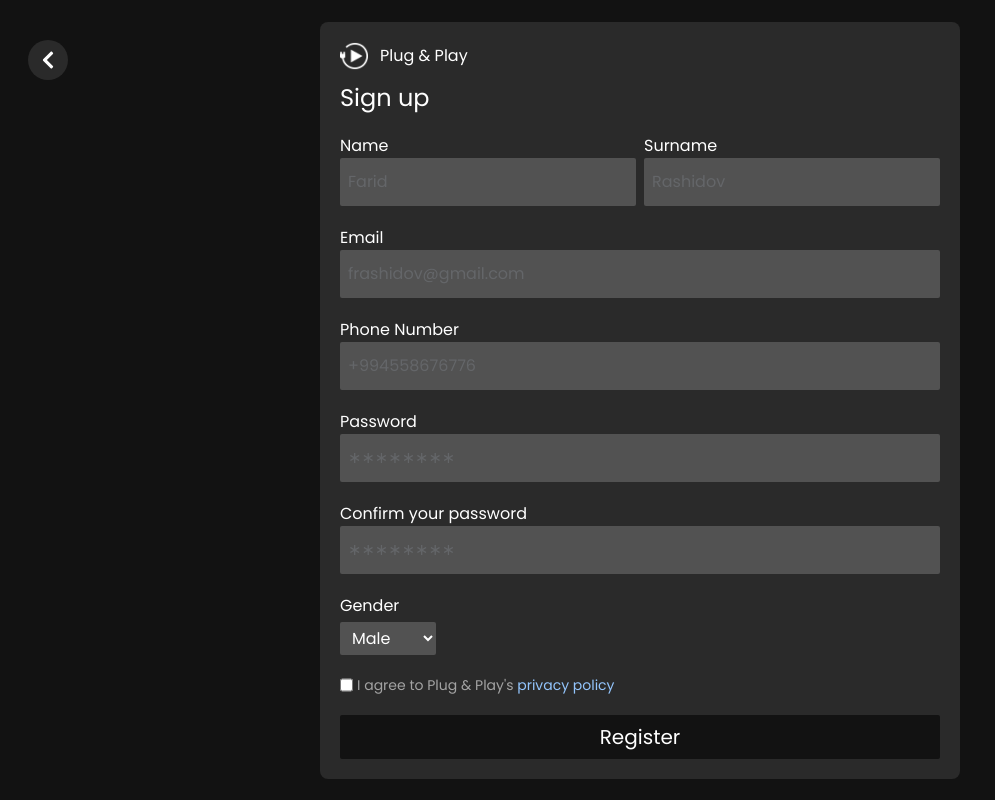
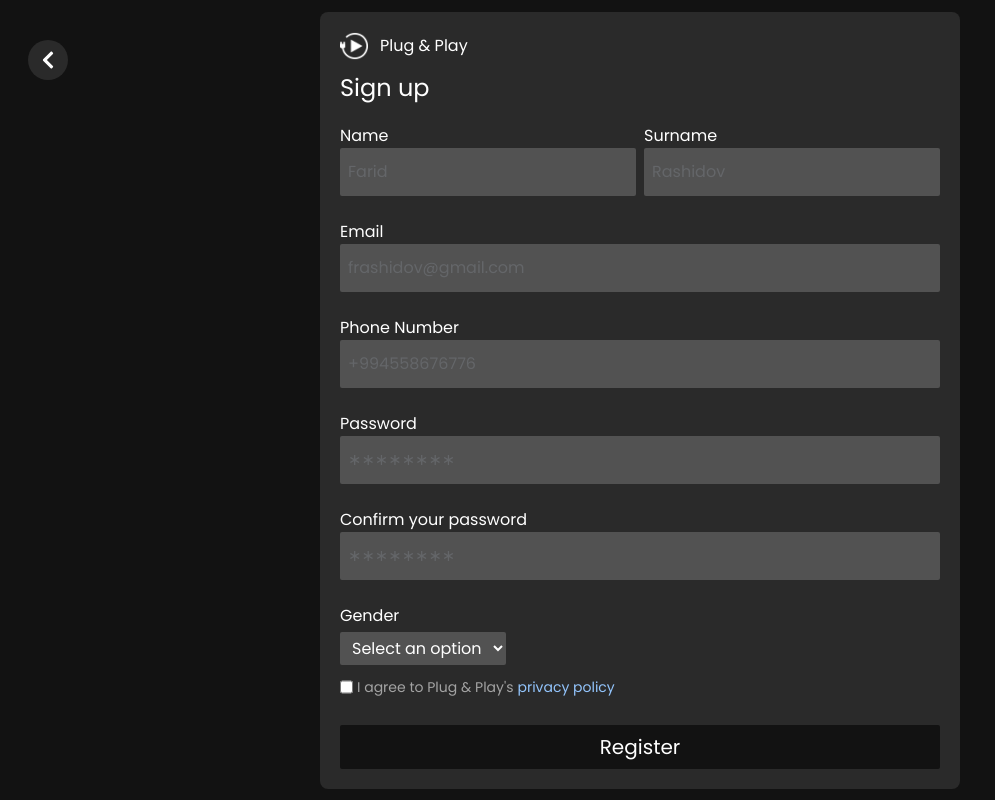
Before and after one commit to imrashidov/plug-and-play, a React (Vite) app: page /login/register in a window 1280 px wide. Shown: the whole page, without its empty margins (0-995 px from the left). Built offline with nearby package versions, Linux system fonts and the light colour scheme.

Commit message:
Add: yup package to package.json and creating registerSchema for register page form validation

```diff
--- a/package.json
+++ b/package.json
@@ -16,7 +16,8 @@
     "react-dom": "^18.2.0",
     "react-icons": "^5.0.1",
     "react-router-dom": "^6.22.3",
-    "react-slideshow-image": "^4.3.1"
+    "react-slideshow-image": "^4.3.1",
+    "yup": "^1.4.0"
   },
   "devDependencies": {
     "@types/react": "^18.2.66",
--- a/src/App.jsx
+++ b/src/App.jsx
@@ -5,6 +5,7 @@
 import Login from "./pages/Login";
 import ForgotPassword from "./pages/ForgotPassword";
 import Register from "./pages/Register";
+import MyForm from "./pages/MyForm";
 
 function App() {
   const location = useLocation();
@@ -14,6 +15,7 @@
       <Routes>
         <Route path="/" element={<Home />} />
         <Route path="/login" element={<Login />} />
+        <Route path="/test" element={<MyForm />} />
         <Route path="/login/forgot-password" element={<ForgotPassword />} />
         <Route path="/login/register" element={<Register />} />
       </Routes>
--- a/src/index.css
+++ b/src/index.css
@@ -416,47 +416,47 @@
   @apply bg-dark-secondary p-5 rounded-lg !max-w-[40rem] w-full;
 }
 .register-main form {
-  @apply mt-5 flex flex-col gap-5 h-full;
+  @apply mt-5 flex flex-col gap-0 h-full;
 }
 .register-details {
-  @apply grid grid-cols-2 gap-2;
+  @apply grid grid-cols-2 gap-2 relative;
 }
 .register-input {
-  @apply w-full flex flex-col;
+  @apply w-full flex flex-col relative pb-6;
 }
 .register-input input {
   @apply bg-neutral-600 rounded-sm h-10 px-2 py-6 outline-none placeholder:text-gray-400/25;
 }
 .register-privacy {
-  @apply flex gap-1;
+  @apply flex gap-1 mt-3 relative;
 }
 .register-privacy input {
   @apply checked:accent-neutral-700;
 }
 .register-privacy label {
-  @apply text-sm text-neutral-400;
+  @apply text-sm  text-neutral-400 relative;
 }
-.register-privacy label span {
+.register-privacy span {
   @apply text-sm text-blue-300 cursor-pointer hover:text-blue-400 transition-colors duration-300;
 }
 .register-gender {
-  @apply w-fit;
+  @apply relative;
 }
 .register-gender select {
-  @apply bg-neutral-600 rounded-sm px-2 py-1 w-full mt-1 focus:outline-none;
+  @apply bg-neutral-600 rounded-sm px-2 py-1 w-fit mt-1 focus:outline-none;
 }
 .auth-button {
-  @apply bg-dark-primary rounded-sm p-2 hover:shadow-xl transition-all duration-300;
+  @apply bg-dark-primary rounded-sm p-2 mt-7 hover:shadow-xl transition-all duration-300;
 }
 /* Register Page End */
 
 /* Privacy Policy Modal Start */
 
 .privacy-modal {
-  @apply invisible opacity-0 transition-all duration-300 ease-in-out;
+  @apply invisible opacity-0 relative z-10 transition-all duration-300 ease-in-out;
 }
 .privacy-modal.show {
-  @apply visible opacity-100 transition-all duration-300;
+  @apply visible opacity-100 relative z-10 transition-all  duration-300 ease-in-out;
 }
 .privacy-container {
   @apply fixed  bg-white/20 w-full z-10 h-full justify-center flex px-5;
@@ -487,3 +487,18 @@
 }
 
 /* Privacy Policy Modal End */
+
+/* Errors */
+
+.errors {
+  @apply text-red-300 text-sm absolute bottom-0 first-letter:capitalize;
+}
+.errors-gender {
+  @apply text-red-300 text-sm absolute right-0 first-letter:capitalize;
+}
+.errors-privacy {
+  @apply text-red-300 w-full text-sm absolute top-5  first-letter:capitalize;
+}
+.disabled-button {
+  @apply bg-dark-secondary cursor-not-allowed;
+}
--- /dev/null
+++ b/src/pages/MyForm.jsx
@@ -0,0 +1,53 @@
+import { Formik, Field, ErrorMessage } from "formik";
+
+const initialValues = {
+  agreeToTerms: false,
+  country: "",
+};
+
+const MyForm = () => {
+  return (
+    <Formik
+      initialValues={initialValues}
+      onSubmit={(values) => console.log(values)}
+    >
+      {({ values, handleChange, handleBlur, errors, handleSubmit }) => (
+        <form onSubmit={handleSubmit}>
+          <div>
+            <Field
+              type="checkbox"
+              name="agreeToTerms"
+              checked={values.agreeToTerms}
+              onChange={handleChange}
+              onBlur={handleBlur}
+            />
+            <label htmlFor="agreeToTerms">Agree to terms</label>
+            <ErrorMessage
+              name="agreeToTerms"
+              component="div"
+              className="error"
+            />
+          </div>
+          <div>
+            <Field
+              as="select"
+              name="country"
+              value={values.country}
+              onChange={handleChange}
+              onBlur={handleBlur}
+            >
+              <option value="">Select a country</option>
+              <option value="US">United States</option>
+              <option value="UK">United Kingdom</option>
+              <option value="CA">Canada</option>
+            </Field>
+            <ErrorMessage name="country" component="div" className="error" />
+          </div>
+          <button type="submit">Submit</button>
+        </form>
+      )}
+    </Formik>
+  );
+};
+
+export default MyForm;
--- a/src/pages/Register.jsx
+++ b/src/pages/Register.jsx
@@ -3,16 +3,40 @@
 import { FaChevronLeft } from "react-icons/fa";
 import logo from "../assets/logo.png";
 import { useNavigate } from "react-router-dom";
+import { useFormik } from "formik";
+import { registerSchema } from "../schema/yup";
+
+const onSubmit = async (values, actions) => {
+  await new Promise((resolve) => {
+    setTimeout(resolve, 1000);
+  });
+  actions.resetForm();
+};
 
 const Register = () => {
   const [privacyModal, setPrivacyModal] = useState(false);
 
   const navigate = useNavigate();
 
-  const handleModal = (e) => {
-    e.preventDefault();
+  const handleModal = () => {
     setPrivacyModal(!privacyModal);
   };
+
+  const { values, errors, isSubmitting, handleChange, handleSubmit } =
+    useFormik({
+      initialValues: {
+        name: "",
+        surname: "",
+        email: "",
+        number: "",
+        password: "",
+        confirmPassword: "",
+        gender: "",
+        privacyPolicy: false,
+      },
+      validationSchema: registerSchema,
+      onSubmit,
+    });
 
   return (
     <section id="register">
@@ -36,49 +60,121 @@
           <div className="login-text">
             <h2>Sign up</h2>
           </div>
-          <form>
+
+          <form onSubmit={handleSubmit}>
             <div className="register-details">
               <div className="register-input">
                 <label htmlFor="name">Name</label>
-                <input type="text" placeholder="Farid" />
+                <input
+                  type="text"
+                  name="name"
+                  placeholder="Farid"
+                  value={values.name}
+                  onChange={handleChange}
+                />
+                {errors.name && <p className="errors"> {errors.name} </p>}
               </div>
               <div className="register-input">
                 <label htmlFor="surname">Surname</label>
-                <input type="text" placeholder="Rashidov" />
+                <input
+                  type="text"
+                  name="surname"
+                  placeholder="Rashidov"
+                  value={values.surname}
+                  onChange={handleChange}
+                  className={errors.surname ? "input-errors" : ""}
+                />
+                {errors.surname && <p className="errors"> {errors.surname} </p>}
               </div>
             </div>
             <div className="register-input">
               <label htmlFor="email">Email</label>
-              <input type="email" placeholder="frashidov@gmail.com" />
+              <input
+                type="email"
+                name="email"
+                placeholder="frashidov@gmail.com"
+                value={values.email}
+                onChange={handleChange}
+              />
+              {errors.email && <p className="errors"> {errors.email} </p>}
             </div>
             <div className="register-input">
               <label htmlFor="number">Phone Number</label>
-              <input type="number" placeholder="+994558676776" />
+              <input
+                type="number"
+                name="number"
+                placeholder="+994558676776"
+                value={values.number}
+                onChange={handleChange}
+              />
+              {errors.number && <p className="errors"> {errors.number} </p>}
             </div>
             <div className="register-input">
               <label htmlFor="psw">Password</label>
-              <input type="password" placeholder="∗∗∗∗∗∗∗∗" />
+              <input
+                type="password"
+                name="password"
+                placeholder="∗∗∗∗∗∗∗∗"
+                value={values.password}
+                onChange={handleChange}
+              />
+              {errors.password && <p className="errors"> {errors.password} </p>}
             </div>
             <div className="register-input">
               <label htmlFor="psw">Confirm your password</label>
-              <input type="password" placeholder="∗∗∗∗∗∗∗∗" />
+              <input
+                type="password"
+                name="confirmPassword"
+                placeholder="∗∗∗∗∗∗∗∗"
+                value={values.confirmPassword}
+                onChange={handleChange}
+              />
+              {errors.confirmPassword && (
+                <p className="errors"> {errors.confirmPassword} </p>
+              )}
             </div>
             <div className="register-gender">
-              <p>Gender</p>
-              <select name="gender" id="gender">
-                <option value="gender-male">Male</option>
-                <option value="gender-female">Female</option>
-                <option value="gender-other">Other</option>
+              {errors.gender && (
+                <p className="errors-gender"> {errors.gender} </p>
+              )}
+              <p>Gender</p>{" "}
+              <select
+                name="gender"
+                id="gender"
+                defaultValue={""}
+                onChange={handleChange}
+              >
+                <option value="" disabled>
+                  Select an option
+                </option>
+                <option name="Male">Male</option>
+                <option name="Female">Female</option>
+                <option name="Other">Other</option>
               </select>
             </div>
             <div className="register-privacy">
-              <input type="checkbox" value="privacyPolicy" id="privacyPolicy" />
+              <input
+                type="checkbox"
+                value="privacyPolicy"
+                id="privacyPolicy"
+                name="privacyPolicy"
+                onChange={handleChange}
+              />
               <label htmlFor="privacyPolicy">
-                I agree to Plug & Play&apos;s{" "}
-                <span onClick={handleModal}>privacy policy</span>
+                I agree to Plug & Play&apos;s
               </label>
+              <span onClick={handleModal}>privacy policy</span>
+              {errors.privacyPolicy && (
+                <p className="errors-privacy"> {errors.privacyPolicy} </p>
+              )}
             </div>
-            <button className="auth-button">Register</button>
+            <button
+              disabled={isSubmitting}
+              className={`auth-button ${isSubmitting ? "disabledButton" : ""}`}
+              type="submit"
+            >
+              Register
+            </button>
           </form>
         </div>
       </div>
--- /dev/null
+++ b/src/schema/yup.jsx
@@ -0,0 +1,31 @@
+import * as yup from "yup";
+
+export const registerSchema = yup.object().shape({
+  name: yup.string().required(),
+  surname: yup.string().required(),
+  email: yup
+    .string()
+    .email("Please enter a valid e-mail address")
+    .required("Please enter an e-mail address"),
+  number: yup
+    .number()
+    .test("len", "Must be between 9 and 16 digits", (val) => {
+      if (!val) return true;
+      const length = val.toString().length;
+      return length >= 9 && length <= 16;
+    })
+    .required()
+    .positive()
+    .integer(),
+  password: yup
+    .string()
+    .required("Please enter your password")
+    .min(6, "Password must have at least 6 characters")
+    .matches(/[0-9]/, { message: "Please enter at least 1 number" }),
+  confirmPassword: yup
+    .string()
+    .oneOf([yup.ref("password")], "Passwords does not match")
+    .required("Please enter your password again"),
+  gender: yup.string().required().oneOf(["Male", "Female", "Other"]),
+  privacyPolicy: yup.boolean().oneOf([true], "Please accept Privacy Policy"),
+});
```
Also changed, not shown: src/App.css (deleted), 1 other file (tests, documents, lock files or other folders).
